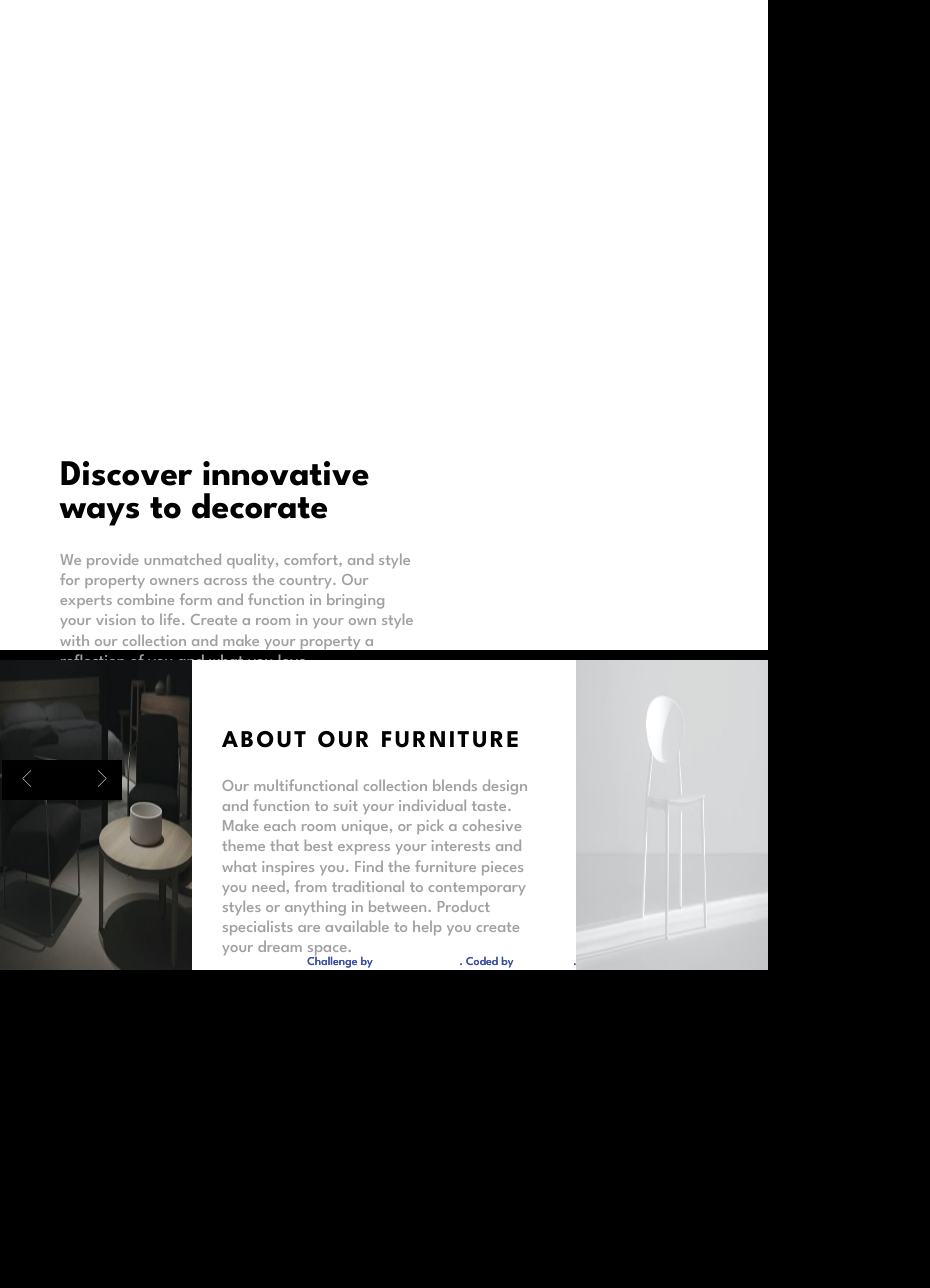
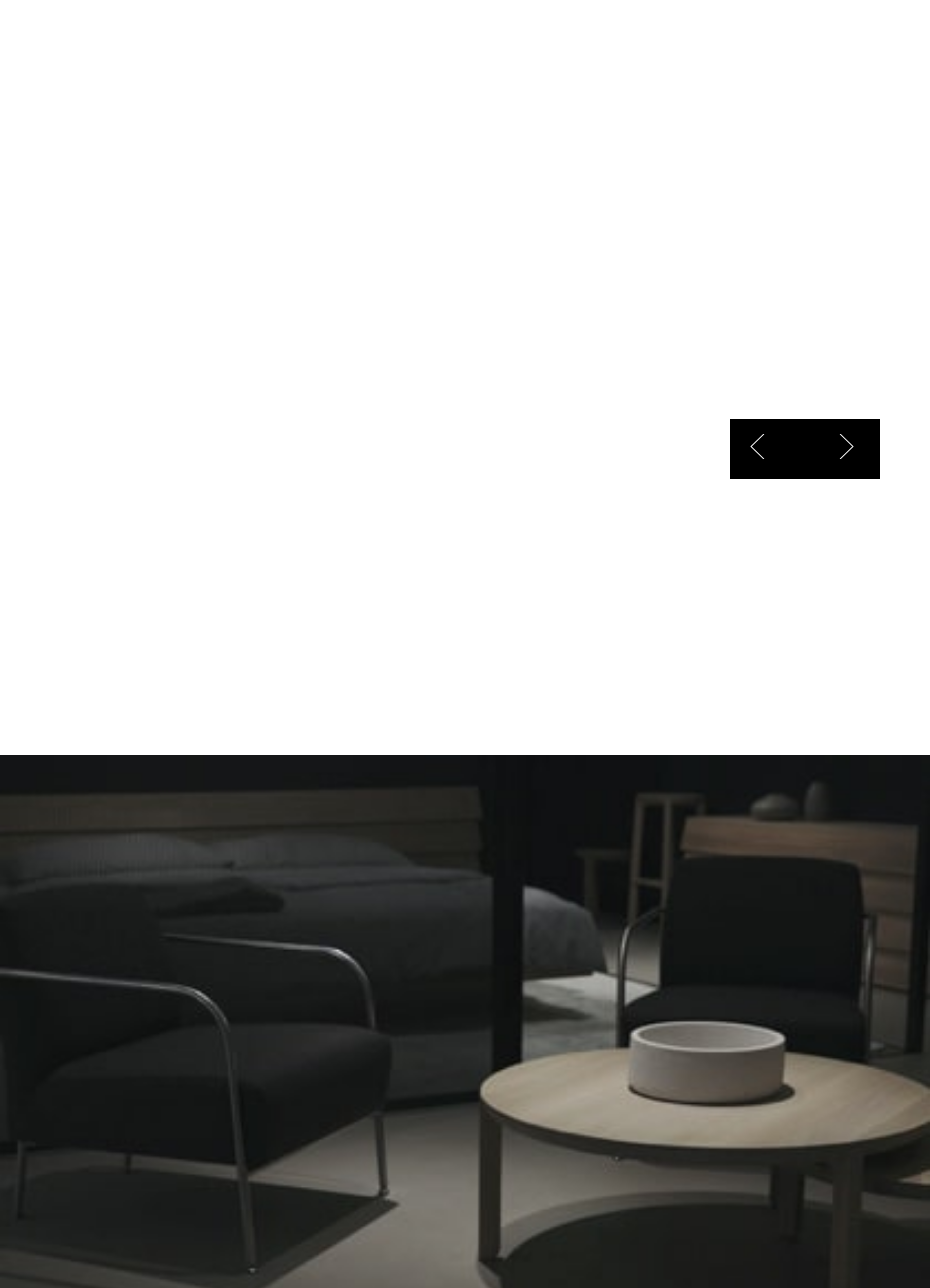
Before and after one commit to Jlbspyder/Room-Homepage, a React (Vite) app: page / in a window 768 px wide. Shown: the top 1288 px of the page, 930 px wide, since content can reach past the window. Before the commit the page ends 1060 px from the top, so only its background shows below. Built offline with nearby package versions, Linux system fonts and the light colour scheme.

Commit message:
Update index.css

```diff
--- a/src/index.css
+++ b/src/index.css
@@ -17,8 +17,9 @@
 }
 h1{
   font-size: 3rem;
-  margin-bottom: 3px;
+  margin-top: 25px;
   padding: 20px;
+  color: var(--Black);
 }
 h2 {
   font-size: 1.7rem;
@@ -32,63 +33,54 @@ h3 {
 p {
   font-size: 1.3rem;
   line-height: 1.2;
-  padding: 0 20px;
+  padding: 5px 20px 20px 20px;
   color: var(--DarkGray);
 }
 .container {
-  width: 400px;
+  position: relative;
+  max-width: 400px;
   height: 100vh;
   background-color: var(--White);
 }
 .pix-container {
   height: 300px;
-  width: 414px;
+  width: 400px;
 }
 .hamburger {
   cursor: pointer;
 }
 .close {
   position: absolute;
-  top: 0;
-  left: 1rem;
+  top: 1px;
+  left: -10px;
   margin-top: 0;
   cursor: pointer;
   color: var(--DarkGray);
-  width: 25px;
-  height: 25px;
+  width: 30px;
+  height: 30px;
   z-index: 500;
-}
-.pix {
-  width: 414px;
 }
 .hero-1 {
   position: relative;
   width: 100%;
+  margin-left: 5px;
   height: 350px;
- animation: slideFromLeft 0.5s ease-in-out;
+  animation: slideFromLeft 0.7s ease-in-out;
 }
 .wrapper{
-  width: 414px;
-  animation: slideFromRight 0.5s ease-in-out;
-}
-.wrapper2 {
-  width: 414px;
-}
-.discover {
-  width: 414px;
+  width: 400px;
 }
 .desktop-hero-1 {
   display: none;
 }
-.mobile-menu-banner {
+.mobile-menu {
   position: absolute;
-  top: 0;
-  left: 0;
-  background: var(--White);
-  animation: slideFromRight 0.3s ease-in-out;
-  width: 100%;
-  height: 100px;
-  z-index: 400;
+  top: 35px;
+  left: 90px;
+  display: flex;
+  animation: slideFromRight 0.7s ease-in-out;
+  gap: 1.5rem;
+  z-index: 500;
 }
 .mobile-menu-bg {
   position: absolute;
@@ -96,9 +88,22 @@ p {
   left: 0;
   bottom: 0;
   background: rgba(0, 0, 0, 0.5);
-  animation: slideFromRight 0.3s ease-in-out;
-  width: 100%;
+  animation: slideFromRight 0.7s ease-in-out;
+  width: 103%;
   z-index: 300;
+}
+.mobile-menu-banner-close {
+  animation: slideOutRight 0.7s ease-in-out;
+}
+.mobile-menu-banner {
+  position: absolute;
+  top: 0;
+  left: 0;
+  background: var(--White);
+  animation: slideFromRight 0.7s ease-in-out;
+  width: 103%;
+  height: 100px;
+  z-index: 400;
 }
 .nav {
   position: absolute;
@@ -108,15 +113,6 @@ p {
   justify-content: space-between;
   align-items: center;
   gap: 9rem;
-}
-.mobile-menu {
-  position: absolute;
-  top: 35px;
-  left: 12rem;
-  display: flex;
-  animation: slideFromRight 0.3s ease-in-out;
-  gap: 1.5rem;
-  z-index: 500;
 }
 .desktop-logo {
   display: none;
@@ -129,7 +125,7 @@ p {
 }
 li {
   list-style-type: none;
-  font-size: 1.5rem;
+  font-size: 2rem;
 }
 .left-arrow-bg {
   display: none;
@@ -145,8 +141,8 @@ li {
 }
 .left-bg {
   position: absolute;
-  top: 25.1rem;
-  right: 4.9rem;
+  top: 25rem;
+  right: 4.5rem;
   background: var(--Black);
   width: 5rem;
   height: 4rem;
@@ -157,8 +153,8 @@ li {
 }
 .right-bg {
   position: absolute;
-  top: 25.1rem;
-  right: 0;
+  top: 25rem;
+  right: -0.5rem;
   background: var(--Black);
   width: 5rem;
   height: 4rem;
@@ -168,20 +164,19 @@ li {
   background: var(--DarkGray);
 }
 .left {
-  width: 1rem;
+  width: 1.3rem;
   position: absolute;
   top: 25%;
-  left: 15px;
+  left: 20px;
   cursor: pointer;
 }
 .right {
-  width: 1rem;
+  width: 1.3rem;
   position: absolute;
   top: 30%;
-  right: 15px;
+  right: 20px;
   cursor: pointer;
 }
-
 .two {
   height: 300px;
 }
@@ -195,19 +190,13 @@ li {
   font-size: 1.5rem;
   padding-left: 20px;
 }
-.shop:hover {
-    color: var(--DarkGray);
-  }
 .dark {
   margin-top: 40px;
   width: 100%;
   height: 300px;
 }
-.lightPix-container {
-  width: 414px;
-}
 .light {
-  margin-top: 5px;
+  margin-top: 15px;
   width: 100%;
   height: 300px;
 }
@@ -218,14 +207,14 @@ li {
 }
 .about h1 {
   margin-top: 40px;
-  font-size: 2.3rem;
+  font-size: 1.7rem;
   letter-spacing: 0.2rem;
 }
 button {
   border: none;
 }
 .attribution {
-display: none;
+  display: none;
 }
 @keyframes slideFromLeft {
   0% {
@@ -243,20 +232,23 @@ display: none;
     transform: translateX(0);
   }
 }
+@keyframes slideOutRight {
+  0% {
+    transform: translateX(0);
+  }
+  100% {
+    transform: translateX(100%);
+  }
+}
 
 @media only screen and (min-width: 600px) {
   body {
     background: var(--Black);
-    overflow-x: hidden;
   }
   .container {
-    width: 100%;
+    max-width: 1440px;
     height: 650px;
     background-color: var(--White);
-  }
-
-  h1 {
-    margin-bottom: 5px;
   }
   h3 {
     font-size: 2rem;
@@ -270,9 +262,12 @@ display: none;
   .description {
     width: 400px;
   }
+  .discover {
+    width: 380px;
+  }
   .desktop-hero-1 {
     display: block;
-    width: 63rem;
+    width: 100%;
     height: 400px;
   }
   .hamburger {
@@ -282,35 +277,38 @@ display: none;
     top: 32px;
     left: -70px;
   }
+  .one {
+    max-width: 1440px;
+    display: grid;
+    grid-template-columns: 6fr 4fr;
+  }
   .two {
     width: 460px;
     height: 400px;
     position: relative;
   }
   .wrapper {
-    padding: 20px;
-    height: 100%;
+    position: relative;
+    padding: 5px 0 20px 20px;
     width: 100%;
     display: flex;
     flex-direction: column;
-    animation-name: slideFromRight;
-    animation-duration: 0.7s;
+    animation: slideFromRight 0.7s ease-in-out;
+  }
+  .pix {
+    width: 100%;
+    height: 400px;
+    animation: slideFromLeft 0.7s ease-in-out;
   }
   .left-arrow-bg {
     position: absolute;
-    bottom: 0;
-    left: 2px;
+    top: 55.4%;
+    right: 35.3%;
     width: 60px;
     height: 40px;
     background-color: black;
     cursor: pointer;
     display: block;
-  }
-  .left-arrow-bg:hover {
-    background: var(--DarkGray);
-  }
-  .right-arrow-bg:hover {
-    background: var(--DarkGray);
   }
   .left-arrow {
     position: absolute;
@@ -321,8 +319,8 @@ display: none;
   }
   .right-arrow-bg {
     position: absolute;
-    bottom: 0;
-    left: 62px;
+    top: 55.4%;
+    right: 30.6%;
     width: 60px;
     height: 40px;
     background-color: black;
@@ -333,8 +331,14 @@ display: none;
     position: absolute;
     width: 10px;
     top: 25%;
-    left: 35px;
+    left: 34px;
     display: block;
+  }
+  .left-arrow-bg:hover {
+    background: var(--DarkGray);
+  }
+  .right-arrow-bg:hover {
+    background: var(--DarkGray);
   }
   .desktop-menu {
     position: absolute;
@@ -367,17 +371,6 @@ display: none;
   .mobile-menu {
     display: none;
   }
-  .flexbox {
-    display: flex;
-    gap: 4.5rem;
-    flex: 1;
-  }
-  .pix {
-    width: 700px;
-    height: 400px;
-    animation-name: slideFromLeft;
-    animation-duration: 0.7s;
-  }
   .right {
     display: none;
   }
@@ -391,7 +384,7 @@ display: none;
     display: none;
   }
   .three {
-    width: 100%;
+    max-width: 1440px;
     display: grid;
     grid-template-columns: 1fr 2fr 1fr;
   }
@@ -401,6 +394,7 @@ display: none;
   }
   .about h1 {
     font-size: 2rem;
+    color: var(--Black);
   }
   .dark {
     margin-top: 0;
@@ -410,13 +404,9 @@ display: none;
     width: 100%;
     height: 100%;
   }
-  .lightPix-container {
-    width: 100%;
-  }
   .light {
     margin-top: 0;
     height: 100%;
-    width: 100%;
   }
   .wrapper2 {
     background-color: var(--White);
@@ -425,7 +415,7 @@ display: none;
     height: 100%;
   }
   .shop {
-    margin-top: -70px;
+    margin-top: -10px;
     cursor: pointer;
     padding-left: 35px;
   }
@@ -441,36 +431,99 @@ display: none;
     text-align: center;
     position: absolute;
     color: hsl(228, 45%, 44%);
-    bottom: -21%;
+    top: 110%;
     left: 40%;
   }
   .attribution a {
     color: var(--White);
   }
 }
-@media only screen and (min-width: 1300px) {
-  .container {
-    width: 100%;
-    height: 650px;
+@media only screen and (min-width: 750px) and (max-width:850px) {
+  body {
     background-color: var(--White);
   }
-  P {
-    margin-top: 20px;
+  p {
+    font-size: 1.5rem;
   }
   h1 {
+    font-size: 3.8rem;
+  }
+  .pix {
+    height: 480px;
+    width: 930px;
+  }
+  .desktop-hero-1 {
+    position: relative;
+    height: 100%;
+    width: 100%;
+  }
+  .left-arrow-bg {
+    top: 64.4%;
+    right: -3.1rem;
+    width: 75px;
+    height: 60px;
+  }
+  .left-arrow {
+    width: 15px;
+  }
+  .right-arrow-bg {
+    top: 64.4%;
+    right: -9.3rem;
+    width: 75px;
+    height: 60px;
+  }
+  .right-arrow {
+    width: 15px;
+  }
+  .one {
+    max-width: 880px;
+    display: grid;
+    grid-template-columns: 1fr;
+  }
+  .wrapper {
+    position: relative;
+    padding: 5px 0 20px 20px;
+    width: 880px;
+  }
+  .discover {
+    width: 850px;
+  }
+  .description {
+    width: 780px;
+  }
+  .pix-container {
+    width: 930px;
+    height: 95%;
+  }
+  .dark {
+    margin-top: 20px;
+    height: 100%;
+  }
+  .light {
+    margin-top: 0;
+    height: 100%;
+  }
+  .three {
+    max-width: 880px;
+    display: grid;
+    grid-template-columns: 1fr;
+  }
+  .about h1 {
     font-size: 3rem;
   }
+  .about {
+    padding-left: 20px;
+  }
+  .attribution {
+    display: none;
+  }
+}
+@media only screen and (min-width: 1300px) {
   .two {
     width: 100%;
   }
   .wrapper {
-    height: 100%;
     margin-left: 3.1rem;
-    width: 100%;
-  }
-  .wrapper2 {
-    background-color: var(--White);
-    padding: 10px;
     width: 100%;
     height: 100%;
   }
@@ -484,9 +537,6 @@ display: none;
   }
   .desktop-hero-1 {
     width: 65.9rem;
-  }
-  .about p {
-    margin-top: 20px;
   }
   .shop {
     padding-left: 4.5rem;
@@ -509,15 +559,7 @@ display: none;
   .right-arrow {
     left: 43px;
   }
-  .lightPix-container {
-    width: 408px;
-  }
-  .light {
-    margin-top: 0;
-    height: 100%;
-    width: 100%;
-  }
   .attribution {
-    bottom: -11%;
+    bottom: -13%;
   }
 }
```
